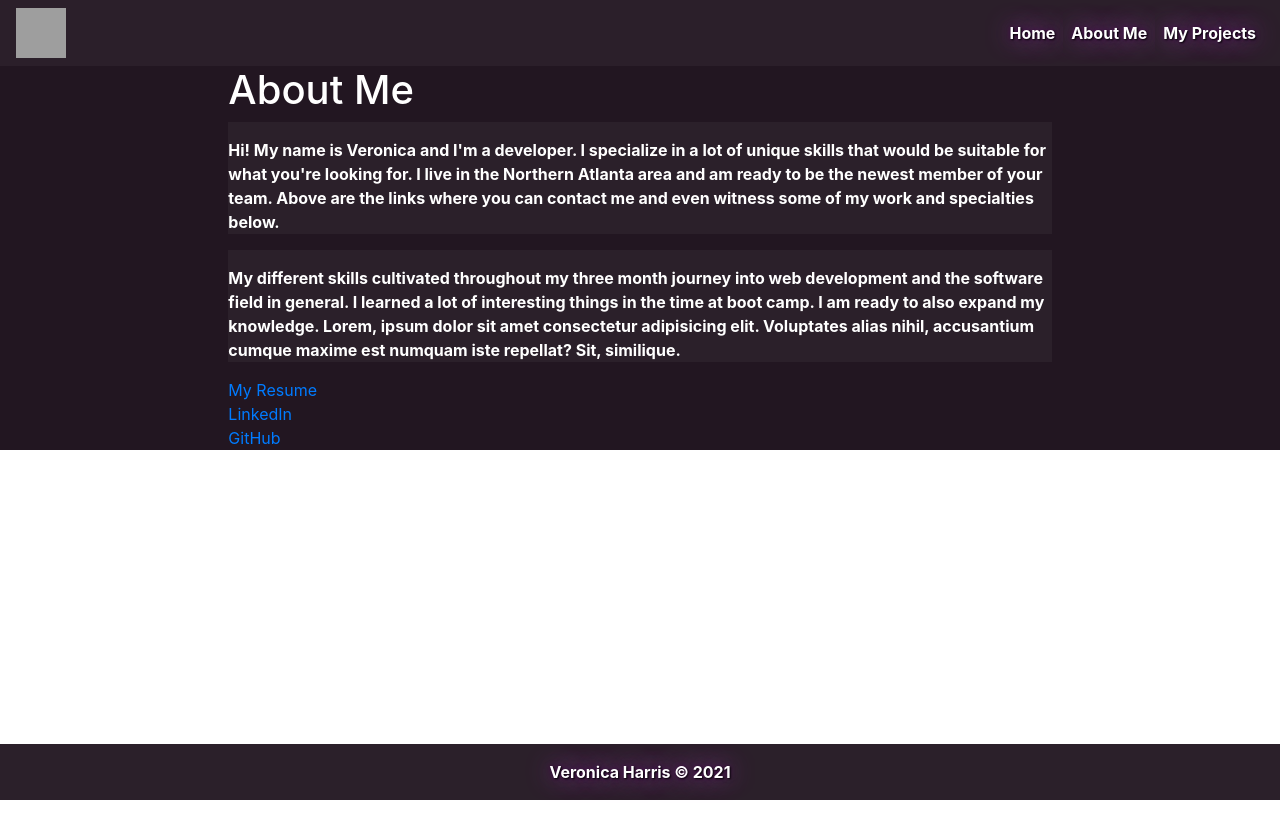
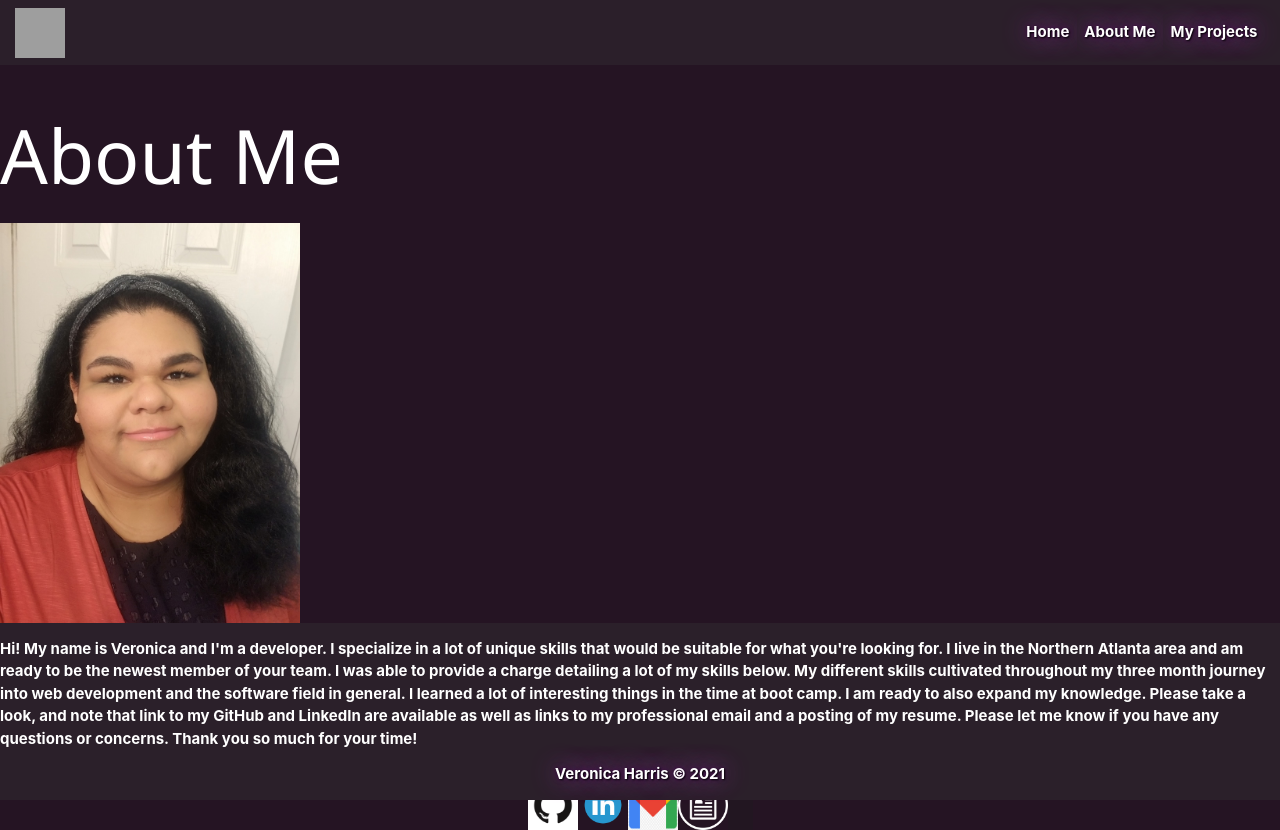
Before and after one commit to VHarris113/reactportfolio, a React (Create React App) app: page /about in a window 1280 px wide. Before the commit the page ends 800 px from the top, so only its background shows below. Built offline with nearby package versions, Linux system fonts and the light colour scheme; grey boxes are pictures that could not be loaded.

Commit message:
working on about page

```diff
--- a/public/index.html
+++ b/public/index.html
@@ -25,6 +25,8 @@
       Learn how to configure a non-root public URL by running `npm run build`.
     -->
     <link rel="preconnect" href="https://fonts.googleapis.com"> <link rel="preconnect" href="https://fonts.gstatic.com" crossorigin> <link href="https://fonts.googleapis.com/css2?family=Dancing+Script:wght@700&display=swap" rel="stylesheet">
+    <link rel="stylesheet" href="https://www.w3schools.com/w3css/4/w3.css">
+
     <title>Design with Purpose</title>
   </head>
   <body>
--- /dev/null
+++ b/src/assets/styles/content.css
@@ -0,0 +1,3 @@
+* {
+    background-color: #251423;
+}
--- a/src/assets/styles/footer.css
+++ b/src/assets/styles/footer.css
@@ -1,6 +1,6 @@
 .footer {
     background-color: #2b202a;
-    position: fixed;
+    position: absolute;
     left: 0;
     bottom: 0;
     width: 100%;
--- a/src/components/Contact/index.js
+++ b/src/components/Contact/index.js
@@ -9,7 +9,7 @@ import Resume from "./images/resume.png";
 function Contact() {
     return (
         <div className="contact-box">
-            <Row>
+            <Row className="w3-animate-opacity">
                 <a href="https://github.com/VHarris113" rel="noreferrer" target="_blank"><img src={GitHub} alt="GitHub" width="50" height="50" /></a>
                 <a href="https://www.linkedin.com/in/vharris113/" rel="noreferrer" target="_blank"><img src={LinkedIn} alt="LinkedIn" width="50" height="50" /></a>
                 <a href="mailto:veronica.n.harris92@gmail.com" rel="noreferrer" target="_blank"><img src={Email} alt="Mail" width="50" height="50" /></a>
--- a/src/components/Content.js
+++ b/src/components/Content.js
@@ -2,6 +2,7 @@ import React from "react";
 import Container from "react-bootstrap/Container";
 import Row from "react-bootstrap/Row";
 import Col from "react-bootstrap/Col";
+import "../assets/styles/content.css";
 
 function Content(props) {
     return (
--- a/src/pages/About/AboutPage.js
+++ b/src/pages/About/AboutPage.js
@@ -1,29 +1,19 @@
 import React from "react";
-// import Hero from "../components/Hero";
-import Content from "../../components/Content";
-// import Links from "../components/Links";
-import { BrowserRouter as Link } from "react-router-dom";
+import "./about.css";
+// import Content from "../../components/Content";
+import Contact from "../../components/Contact/index";
+// import { Container, Col, Row } from "react-bootstrap";
+import Picture from "../../assets/img/profilepic.jpg";
 
 
-function AboutPage(props) {
+function AboutPage() {
     return (
-        <div>
-            {/* <Hero title={props.title} /> */}
-            <Content>
-                <h1>About Me</h1>
-            <p>Hi! My name is Veronica and I'm a developer. I specialize in a lot of unique skills that would be suitable for what you're looking for. I live in the Northern Atlanta area and am ready to be the newest member of your team. Above are the links where you can contact me and even witness some of my work and specialties below.</p>
-
-            <p>My different skills cultivated throughout my three month journey into web development and the software field in general. I learned a lot of interesting things in the time at boot camp. I am ready to also expand my knowledge. Lorem, ipsum dolor sit amet consectetur adipisicing elit. Voluptates alias nihil, accusantium cumque maxime est numquam iste repellat? Sit, similique.</p>
-
-            <Link>
-            <a href="https://docs.google.com/document/d/109uCCqPBIGngt7VXhVXX3TMFWEdwvdZSxo6TUze3WaI/export?format=pdf" target="_blank" rel="noopener noreferrer">My Resume</a>
-            <br/>
-            <a href="https://www.linkedin.com/in/vharris113/" target="_blank" rel="noopener noreferrer">LinkedIn</a>
-            <br/>
-            <a href="https://github.com/VHarris113" target="_blank" rel="noopener noreferrer">GitHub</a>
-            </Link>
-
-            </Content>
+        <div className="aboutDiv">
+                <h1 className="aboutMe">About Me</h1>
+                    <img src={Picture} alt="profilepic" width="300"/>
+                    <p>Hi! My name is Veronica and I'm a developer. I specialize in a lot of unique skills that would be suitable for what you're looking for. I live in the Northern Atlanta area and am ready to be the newest member of your team. I was able to provide a charge detailing a lot of my skills below.
+                    My different skills cultivated throughout my three month journey into web development and the software field in general. I learned a lot of interesting things in the time at boot camp. I am ready to also expand my knowledge. Please take a look, and note that link to my GitHub and LinkedIn are available as well as links to my professional email and a posting of my resume. Please let me know if you have any questions or concerns. Thank you so much for your time!</p>
+                        <Contact />
         </div>
     );
 }
--- /dev/null
+++ b/src/pages/About/about.css
@@ -0,0 +1,16 @@
+* {
+    background-color: #251423;
+}
+.aboutDiv {
+    background-color: #251423;
+}
+.aboutMe {
+    font-size: 5em;
+    padding-top: 3rem;
+    padding-bottom: 1rem;
+    background-color: #251423;
+}
+
+p {
+    background-color: #251423;
+}
--- a/src/pages/Home/HomePage.js
+++ b/src/pages/Home/HomePage.js
@@ -1,5 +1,5 @@
 import React from "react";
-import Contact from "../../components/Contact"
+import Contact from "../../components/Contact/index";
 import Container from "react-bootstrap/Container";
 import Typist from "react-typist";
 import Row from "react-bootstrap/Row";
@@ -15,18 +15,22 @@ function HomePage() {
                         <Typist cursor={{ show: false }}>
                             <h1 className="header">Hello!
                             <Typist.Backspace count={6} delay={1000} />
-                            My name is Veronica Harris
+                             My name is Veronica Harris
                             <Typist.Backspace count={27} delay={3000} />
-                            Nice to meet you! <span className="happy">:D</span>
+                             Nice to meet you! :D
                             <Typist.Backspace count={2} delay={500} />
-                            <span className="happy">;D</span>
+                            ;D
                             <Typist.Backspace count={20} delay={1000} />
                             <span className="title">I am a Full Stack Web Developer</span></h1>
                         </Typist>
+                        <br />
+                        <div className="hcon">
+                            <Contact />
+                        </div>
+
                     </Col>
                 </Row>
             </Container>
-            <Contact />
         </div>
     )
 }
--- a/src/pages/Home/home.css
+++ b/src/pages/Home/home.css
@@ -6,6 +6,7 @@
   align-items: center;
   width: 100%;
   height: 20rem;
+  padding-bottom: 0;
 }
 
 .header {
@@ -14,15 +15,20 @@
   justify-content: center;
   font-size: 4rem;
   color: #FFFFFF;
+  margin-bottom: 1px;
   /* height: 100vh; */
-  padding-bottom: 2rem;
 }
 
-/* .happy {
-  font-family: -apple-system, BlinkMacSystemFont, 'Segoe UI', 'Roboto', 'Oxygen',
-    'Ubuntu', 'Cantarell', 'Fira Sans', 'Droid Sans', 'Helvetica Neue',
-    sans-serif;
-} */
+.hcon {
+  animation: fadeIn 31s;
+}
+
+@keyframes fadeIn {
+    0% {opacity:0;}
+    50% {opacity:0;}
+    75% {opacity:1;}
+    100% {opacity:1;}
+}
 
 .title {
   text-shadow: 1px 1px 2px black, 0 0 25px rgb(178, 72, 199), 0 0 5px rgb(61, 5, 68);
```
Also changed, not shown: src/assets/img/profilepic.jpg (added).
